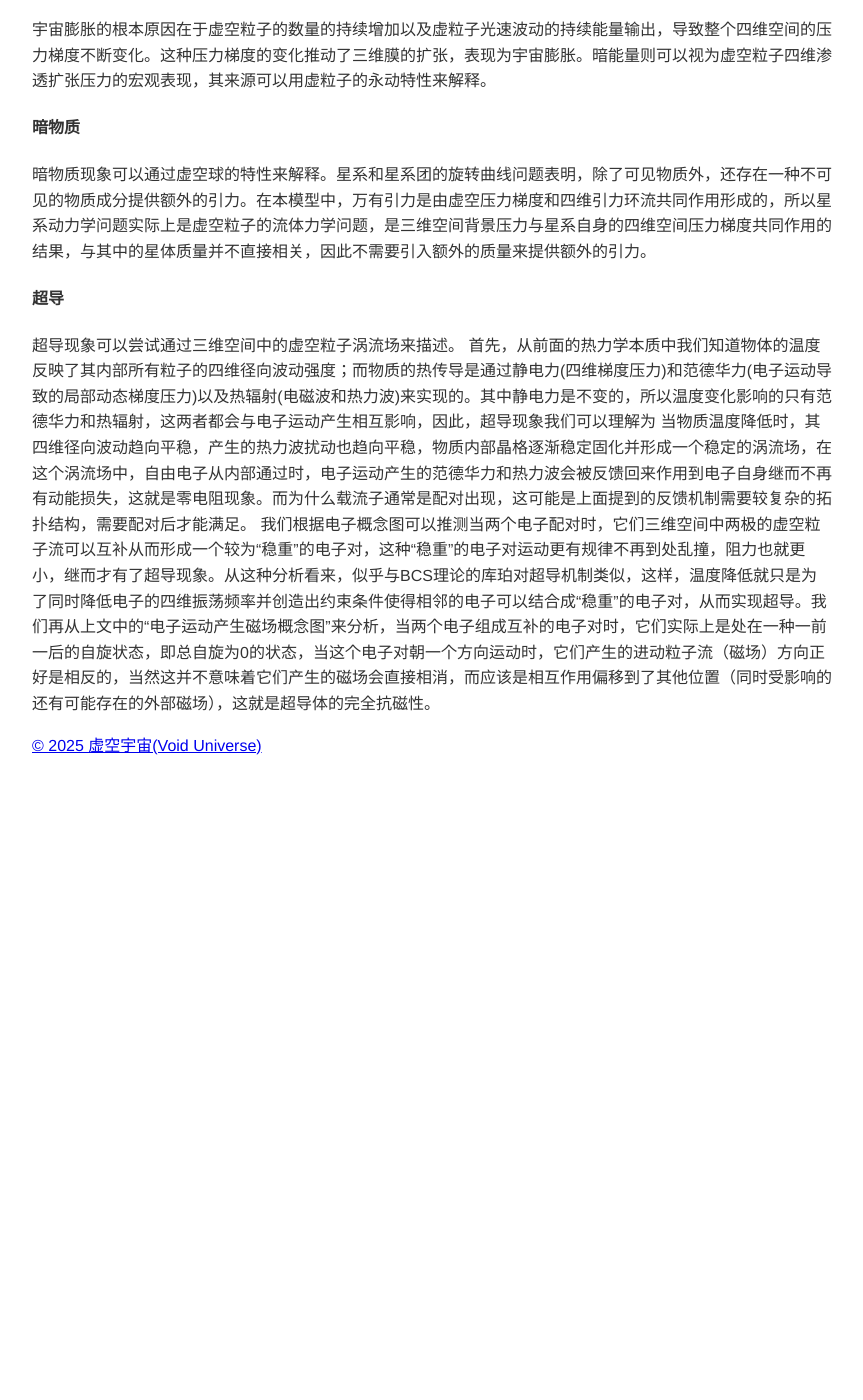
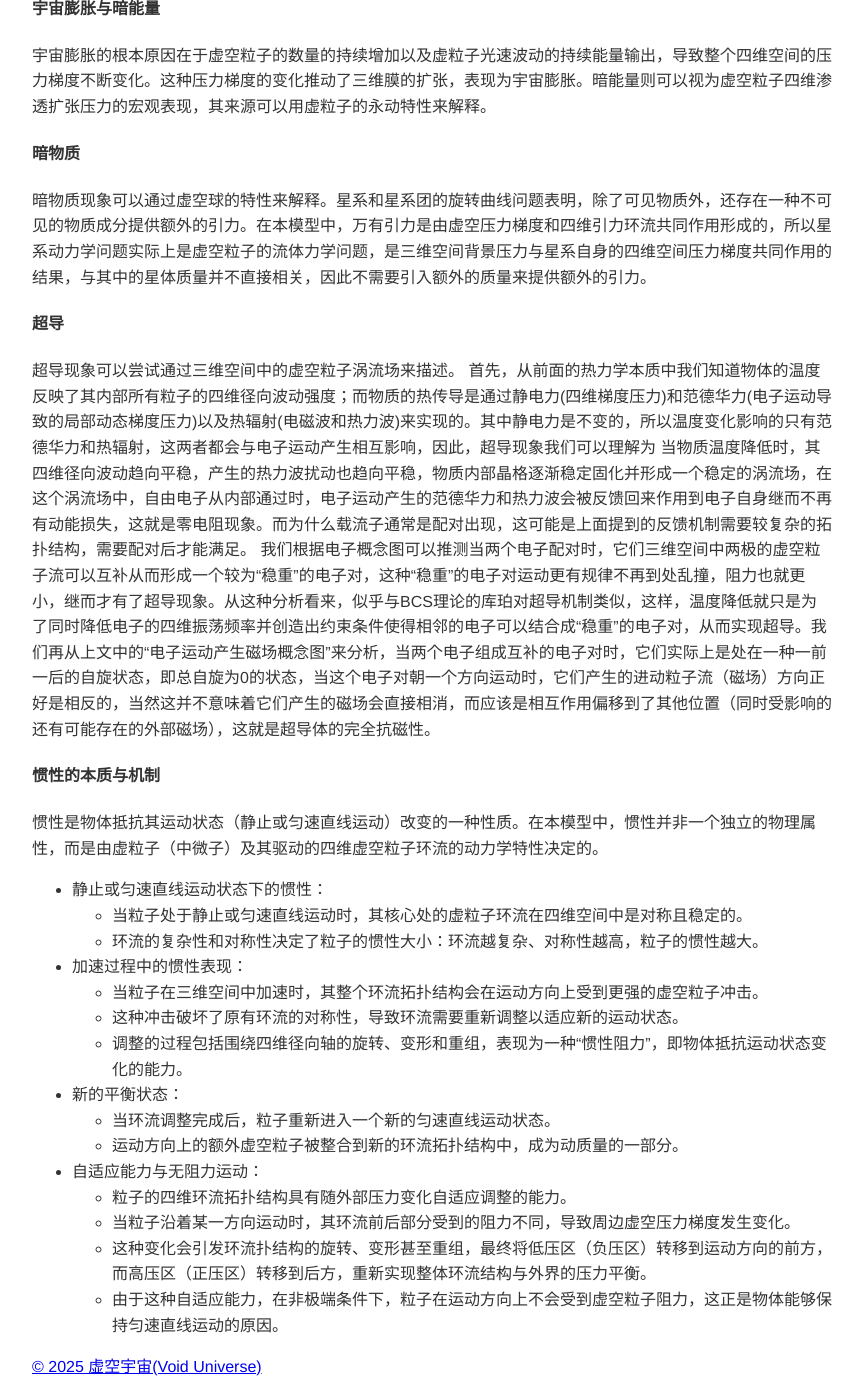
Before and after one commit to 00xxff/Void-Universe, a Jekyll site: the page built from 虚空宇宙模型及推理/虚空宇宙假说.md, in a window 1280 px wide and 1400 px high, scrolled down 15507 px. Shown: the whole window, without its empty margins (208-1071 px from the left). Built offline with Jekyll 4.4.1, drawn with Linux system fonts in a browser that asks for light colours; our own code applies the rules of GitHub Pages for plain Markdown files; before the commit the page ends 16285 px from its top, so only the background shows below that; some of the changed text lies outside the part shown.

Commit message:
增加 惯性的本质与机制

```diff
--- a/虚空宇宙模型及推理/虚空宇宙假说.md
+++ b/虚空宇宙模型及推理/虚空宇宙假说.md
@@ -30,7 +30,7 @@
 
 当 A 粒子聚集到一定规模时，两个 B 粒子压力集团的边界发生碰撞，在中间形成了一层四维动量方向压力平衡的三维“膜”。这层“膜”就是我们所处的三维宇宙。
 
-随后，大量 A 粒子与“膜”发生碰撞，并在双向压力的影响下依附在其两侧，逐渐聚集。由于 A 粒子的存在，“膜”的两侧产生了大量 B 粒子涡流，为“膜”的长期稳定提供了必要的压力和保护。同时，A 粒子还驱动大量 B 粒子流在“膜”两侧来回穿越，形成环流，最终构建了一个稳定的宇宙系统结构。
+随后，大量 A 粒子与“膜”发生碰撞，并在双向压力的影响下依附在其两侧，逐渐聚集。由于 A 粒子的存在，“膜”的两侧产生了大量 B 粒子涡流，为“膜”的长期稳定提供了必要的压力和保护。同时，A 粒子还驱动大量 B 粒子流在“膜”两侧来回穿越，形成环流，A粒子之间通过流体动力学作用相互结合形成了各种复杂的复合粒子，最终构建了一个稳定的宇宙系统结构。
 
 为了便于理解，我们在现有理论中找到与这两种粒子特性相近的概念，将A粒子的三维形态称为“中微子”，B粒子的三维形态称为“以太”。
 在四维空间中，我们将它们的四维形态分别重新命名为“虚粒子”和“虚空粒子”。(注：非量子力学中的相关概念)
@@ -383,3 +383,22 @@
 超导现象可以尝试通过三维空间中的虚空粒子涡流场来描述。
 首先，从前面的热力学本质中我们知道物体的温度反映了其内部所有粒子的四维径向波动强度；而物质的热传导是通过静电力(四维梯度压力)和范德华力(电子运动导致的局部动态梯度压力)以及热辐射(电磁波和热力波)来实现的。其中静电力是不变的，所以温度变化影响的只有范德华力和热辐射，这两者都会与电子运动产生相互影响，因此，超导现象我们可以理解为 当物质温度降低时，其四维径向波动趋向平稳，产生的热力波扰动也趋向平稳，物质内部晶格逐渐稳定固化并形成一个稳定的涡流场，在这个涡流场中，自由电子从内部通过时，电子运动产生的范德华力和热力波会被反馈回来作用到电子自身继而不再有动能损失，这就是零电阻现象。而为什么载流子通常是配对出现，这可能是上面提到的反馈机制需要较复杂的拓扑结构，需要配对后才能满足。
 我们根据电子概念图可以推测当两个电子配对时，它们三维空间中两极的虚空粒子流可以互补从而形成一个较为“稳重”的电子对，这种“稳重”的电子对运动更有规律不再到处乱撞，阻力也就更小，继而才有了超导现象。从这种分析看来，似乎与BCS理论的库珀对超导机制类似，这样，温度降低就只是为了同时降低电子的四维振荡频率并创造出约束条件使得相邻的电子可以结合成“稳重”的电子对，从而实现超导。我们再从上文中的“电子运动产生磁场概念图”来分析，当两个电子组成互补的电子对时，它们实际上是处在一种一前一后的自旋状态，即总自旋为0的状态，当这个电子对朝一个方向运动时，它们产生的进动粒子流（磁场）方向正好是相反的，当然这并不意味着它们产生的磁场会直接相消，而应该是相互作用偏移到了其他位置（同时受影响的还有可能存在的外部磁场），这就是超导体的完全抗磁性。
+
+#### 惯性的本质与机制
+
+惯性是物体抵抗其运动状态（静止或匀速直线运动）改变的一种性质。在本模型中，惯性并非一个独立的物理属性，而是由虚粒子（中微子）及其驱动的四维虚空粒子环流的动力学特性决定的。
+- 静止或匀速直线运动状态下的惯性：
+   - 当粒子处于静止或匀速直线运动时，其核心处的虚粒子环流在四维空间中是对称且稳定的。
+   - 环流的复杂性和对称性决定了粒子的惯性大小：环流越复杂、对称性越高，粒子的惯性越大。
+- 加速过程中的惯性表现：
+   - 当粒子在三维空间中加速时，其整个环流拓扑结构会在运动方向上受到更强的虚空粒子冲击。
+   - 这种冲击破坏了原有环流的对称性，导致环流需要重新调整以适应新的运动状态。
+   - 调整的过程包括围绕四维径向轴的旋转、变形和重组，表现为一种“惯性阻力”，即物体抵抗运动状态变化的能力。
+- 新的平衡状态：
+   - 当环流调整完成后，粒子重新进入一个新的匀速直线运动状态。
+   - 运动方向上的额外虚空粒子被整合到新的环流拓扑结构中，成为动质量的一部分。
+- 自适应能力与无阻力运动：
+   - 粒子的四维环流拓扑结构具有随外部压力变化自适应调整的能力。
+   - 当粒子沿着某一方向运动时，其环流前后部分受到的阻力不同，导致周边虚空压力梯度发生变化。
+   - 这种变化会引发环流扑结构的旋转、变形甚至重组，最终将低压区（负压区）转移到运动方向的前方，而高压区（正压区）转移到后方，重新实现整体环流结构与外界的压力平衡。
+   - 由于这种自适应能力，在非极端条件下，粒子在运动方向上不会受到虚空粒子阻力，这正是物体能够保持匀速直线运动的原因。
```
